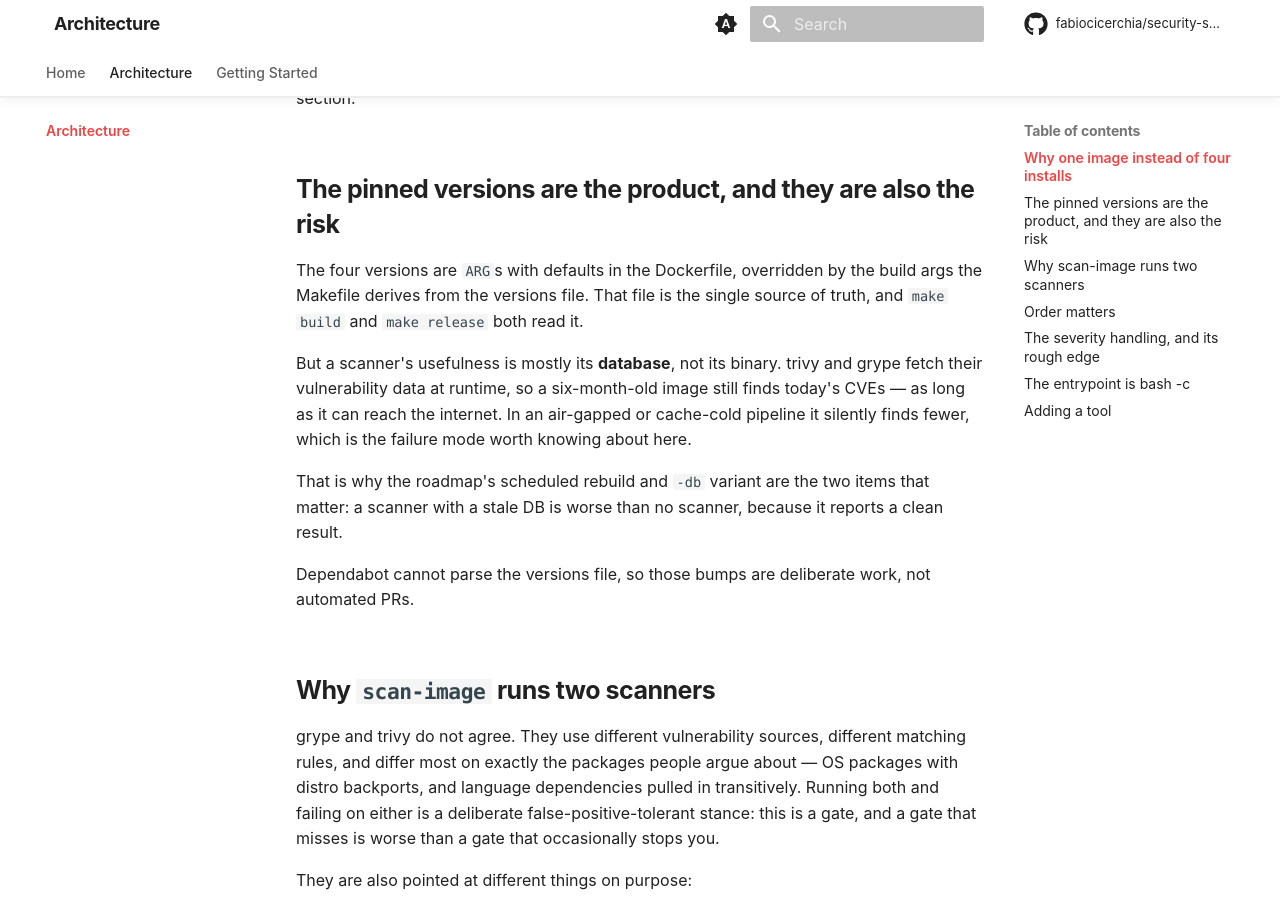
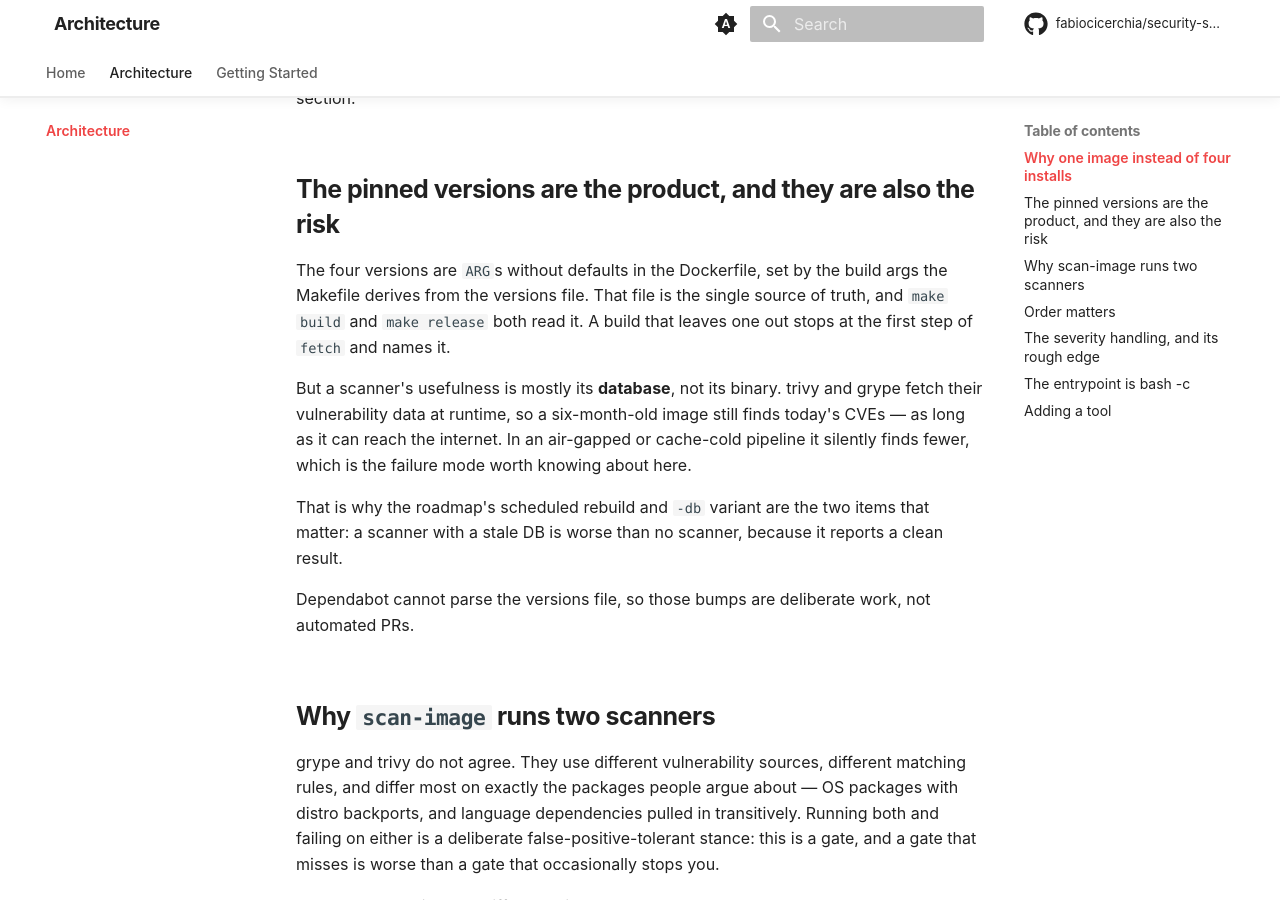
Before and after one commit to fabiocicerchia/security-scanner-toolbox, an MkDocs documentation site: the page built from docs/architecture.md, in a window 1280 px wide and 900 px high, scrolled down 687 px. Built offline with MkDocs 1.6.1 and Material for MkDocs 9.7.7, drawn with Linux system fonts in a browser that asks for light colours; comment, search, counter and statistics services are not loaded; some of the changed text lies outside the part shown.

Commit message:
docs(architecture): describe the version ARGs as having no defaults
Follows 599d5a5, which removed the defaults; the architecture guide and
its "Adding a tool" steps still described them.

Co-Authored-By: Claude Sonnet 5.5 <noreply@anthropic.com>
Claude-Session: https://claude.ai/code/session_01GDzQWbx24pPrSqnK5wDpVs

```diff
--- a/docs/architecture.md
+++ b/docs/architecture.md
@@ -27,9 +27,10 @@ the next section.
 
 ## The pinned versions are the product, and they are also the risk
 
-The four versions are `ARG`s with defaults in the Dockerfile, overridden by the
+The four versions are `ARG`s without defaults in the Dockerfile, set by the
 build args the Makefile derives from the versions file. That file is the single
-source of truth, and `make build` and `make release` both read it.
+source of truth, and `make build` and `make release` both read it. A build that
+leaves one out stops at the first step of `fetch` and names it.
 
 But a scanner's usefulness is mostly its **database**, not its binary. trivy
 and grype fetch their vulnerability data at runtime, so a six-month-old image
```
Also changed, not shown: other parts of docs/architecture.md (+2 -2 lines).
